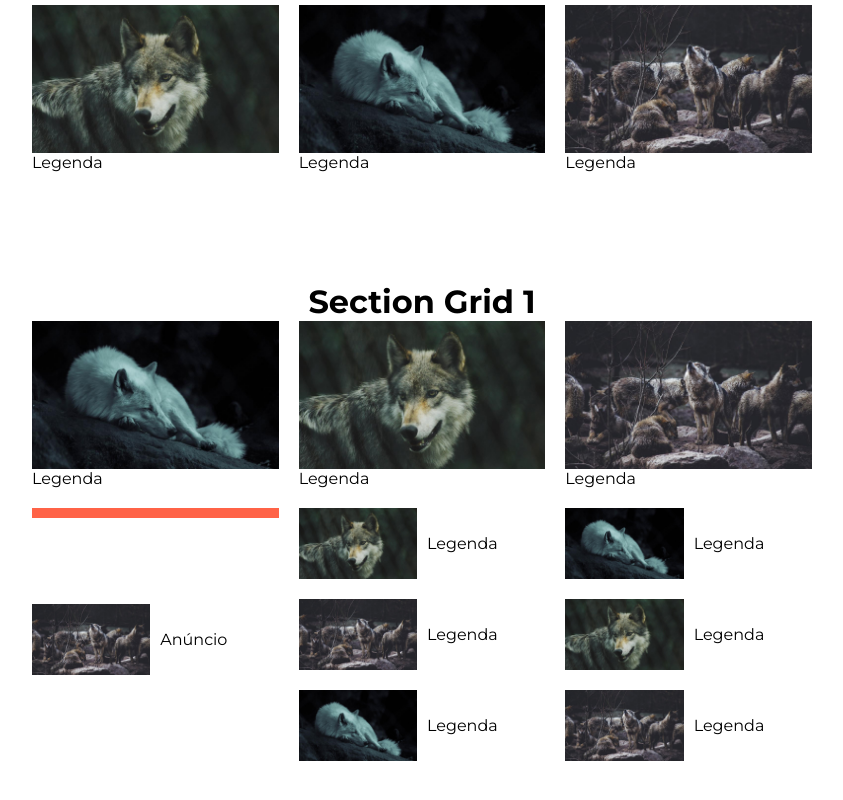
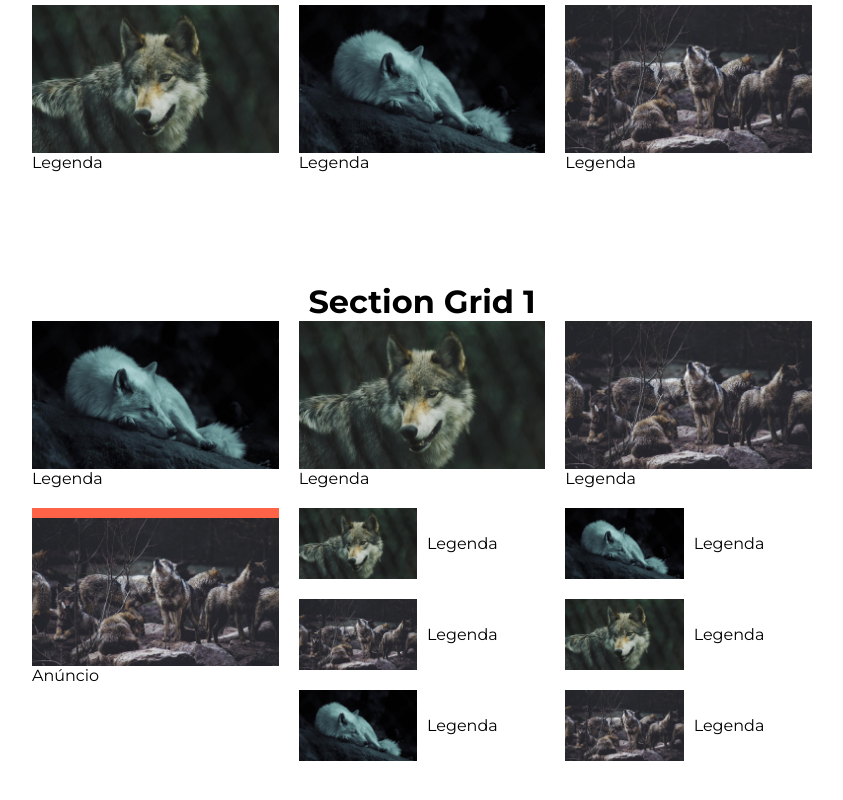
Before and after one commit to ronaldolandoo/Practice-In-The-Air, a plain HTML site: page p04 -Teste-GridLayoutAlone-Pt-3/index.html in a window 1280 px wide. Shown: the part 430-1230 px from the top of the page, without its empty margins (218-1061 px from the left). Before the commit the page ends 1191 px from the top, so only its background shows below. Drawn offline with Linux system fonts and the light colour scheme.

Commit message:
Update style.css

```diff
--- a/p04 -Teste-GridLayoutAlone-Pt-3/styles/style.css
+++ b/p04 -Teste-GridLayoutAlone-Pt-3/styles/style.css
@@ -6,6 +6,10 @@
     padding: 0;
     box-sizing: border-box;
     font-family: "Montserrat", sans-serif;
+}
+
+body {
+    margin-bottom: 100px;
 }
 
 nav a {
@@ -86,9 +90,15 @@ nav ul {
     align-items: center; /*CENTRALIZAR VERTICALMENTE UM ELEMENTO*/
 }
 
-.anuncio {
+.grid1 > div.anuncio {
     grid-column: 1;
     grid-row: 2 / 5;
     border-top: 10px solid tomato;
     display: block;
 }
+
+@media (max-width: 600px) { /*É muito simples, basta especificares o tamanho de tela que queres configurar*/
+    .grid1 {
+        grid-template-columns: repeat(2, 1fr);
+    }
+}
```
